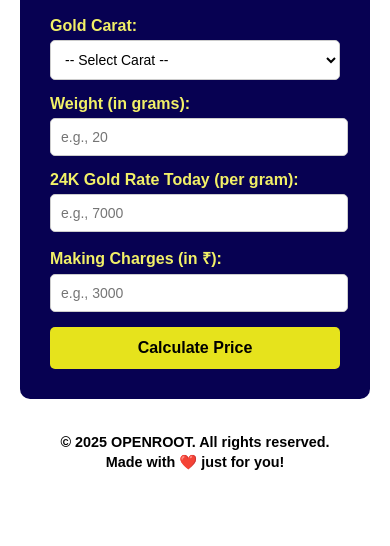
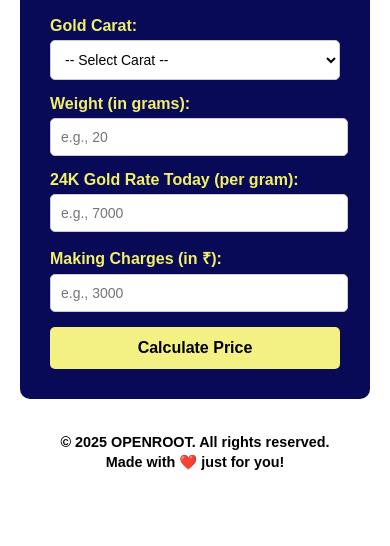
Before and after one commit to COMEONSOM/Gold-Jewellery-Price-Calculator, a plain HTML site: page index.html in a window 390 px wide. Shown: the part 298-844 px from the top of the page. Drawn offline with Linux system fonts and the light colour scheme.

Commit message:
solve styling issue in mobile

```diff
--- a/style.css
+++ b/style.css
@@ -1,7 +1,7 @@
 :root {
   --bg-color: #ffffff;
-  --container-bg: #070152;
-  --primary-color: #e6e31c;
+  --container-bg: #080a57;
+  --primary-color: #f3f184;
   --primary-dark: #0bf807;
   --text-color: #f2f067;
   --highlight-bg: #eee8d5;
```
